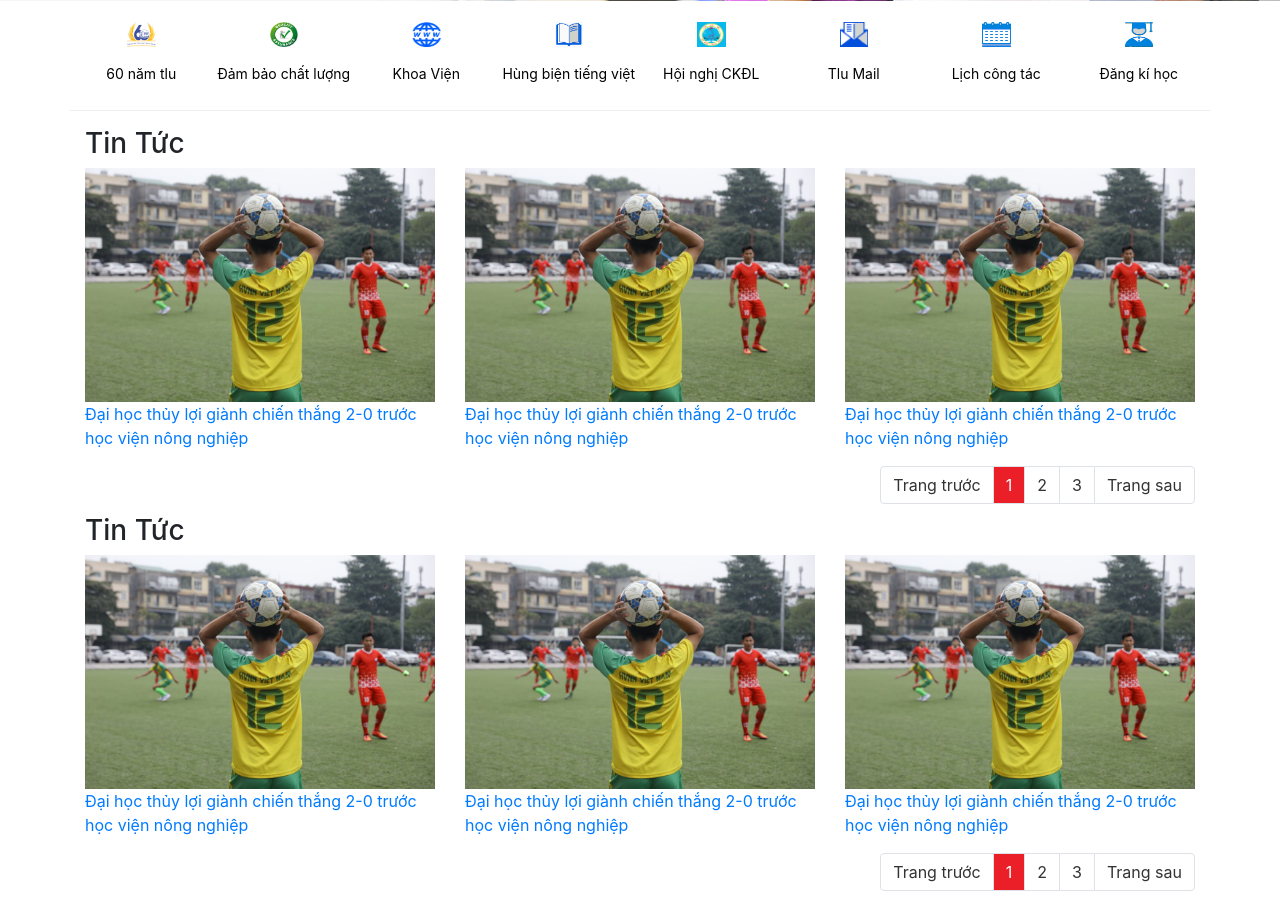
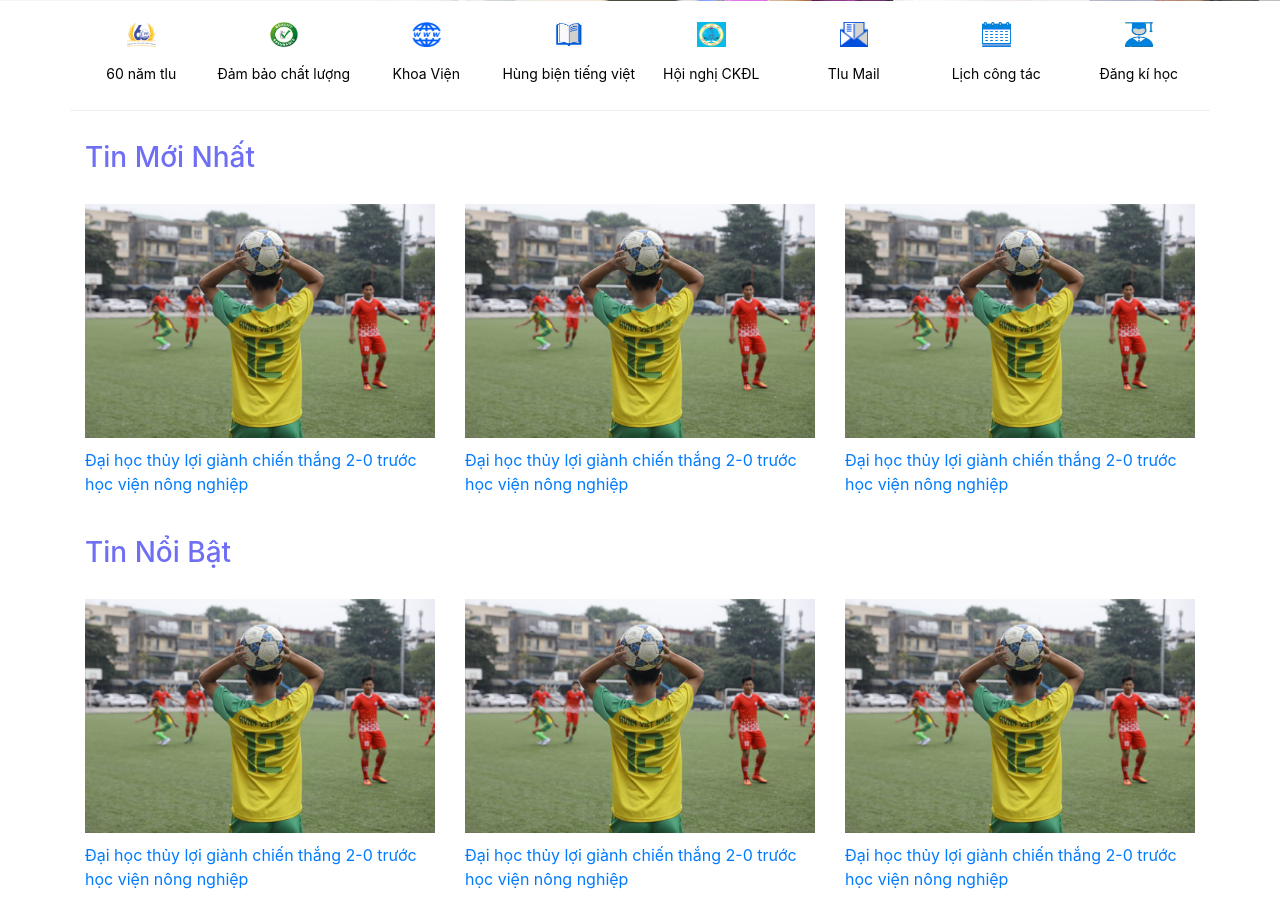
Before and after one commit to NgTon2210/175A071455-175A071454, a PHP site: page / in a window 1280 px wide. Shown: the part 739-1640 px from the top of the page. Run offline with PHP 8.4, Linux system fonts and the light colour scheme; some libraries are stand-ins or nearby versions.

Commit message:
first commit

```diff
--- a/css/style.css
+++ b/css/style.css
@@ -169,22 +169,48 @@ header .slide img
     height: 28%;
 }
 
-/*css news main*/
-#pagination
+/*css content main main*/
+.content-main h3
 {
-   position: relative;
+   margin: 30px 0px;
+   color: rgb(111, 111, 246);
 }
-#pagination ul{
+.latest-new
+{
+    position: relative;
+}
+.latest-new a
+{
+    text-decoration: none;
+}
+.latest-new a p
+{
+    margin: 10px 0px;
+
+}
+.latest-new .link
+{
+    width: 350px;
+    height: 233.33px;
+    text-align: center;
+    line-height: 233px;
     position: absolute;
-    right: 0px;
-    top: 0px;
+    top:0;
+    right: 0;
+    opacity: 0;
+    transition: 0.5s;
 }
-#pagination ul li a.page-link{
-	color:#333333;}
-#pagination ul li a.page-link:hover{
-	background:#EB1F27;
-	color:#FFF;}
-#pagination ul li.active a{
-	background:#EB1F27;
-	border-color:#dee2e6;
-	color:#FFF;}
+.latest-new .link:hover
+{
+    background: rgba(128, 128, 128, 0.863);
+    opacity: 0.5;
+}
+.latest-new .link span i
+{
+    background: blanchedalmond;
+    border: 2px solid white;
+    color: black;
+    font-weight: bold;
+    border-radius: 50%;
+    padding: 15px 15px;
+}
--- a/index.html
+++ b/index.html
@@ -190,14 +190,16 @@
             </div>
 
             <!--news main-->
+            <div class="content-main">
                 <div class="news">
-                <h3 class="mt-3">Tin Tức</h3>
+                    <h3>Tin Mới Nhất</h3>
                     <div class="row">
                         <div class="col-lg-4">
-                        <div class="latest-new">
+                            <div class="latest-new ">
                                 <a href="">
                                     <img src="img/news1.jpg" alt="" class="img-fluid">
                                     <p>Đại học thủy lợi giành chiến thắng 2-0 trước học viện nông nghiệp</p>
+                                    <div class="link"><span><i class="fas fa-eye"></i></span></div>
                                 </a>
                             </div>
 
@@ -207,6 +209,7 @@
                                 <a href="">
                                     <img src="img/news1.jpg" alt="" class="img-fluid">
                                     <p>Đại học thủy lợi giành chiến thắng 2-0 trước học viện nông nghiệp</p>
+                                    <div class="link"><span><i class="fas fa-eye"></i></span></div>
                                 </a>
                             </div>
                         </div>
@@ -215,33 +218,24 @@
                                 <a href="">
                                     <img src="img/news1.jpg" alt="" class="img-fluid">
                                     <p>Đại học thủy lợi giành chiến thắng 2-0 trước học viện nông nghiệp</p>
+                                    <div class="link"><span><i class="fas fa-eye"></i></span></div>
                                 </a>
                             </div>
                         </div>
-
                     </div>
-            </div>
-
-            <div id="pagination">
-                    <ul class="pagination">
-                        <li class="page-item"><a class="page-link" href="#">Trang trước</a></li>
-                        <li class="page-item active"><a class="page-link" href="#">1</a></li>
-                        <li class="page-item"><a class="page-link" href="#">2</a></li>
-                        <li class="page-item"><a class="page-link" href="#">3</a></li>
-                        <li class="page-item"><a class="page-link" href="#">Trang sau</a></li>
-                    </ul>
                 </div>
                 <!--end news main-->
 
                 <!--educate-->
-            <div class="news  ">
-                    <h3 class="mt-5">Tin Tức</h3>
+                <div class="news">
+                    <h3>Tin Nổi Bật</h3>
                     <div class="row">
                         <div class="col-lg-4">
                             <div class="latest-new">
                                 <a href="">
                                     <img src="img/news1.jpg" alt="" class="img-fluid">
                                     <p>Đại học thủy lợi giành chiến thắng 2-0 trước học viện nông nghiệp</p>
+                                    <div class="link"><span><i class="fas fa-eye"></i></span></div>
                                 </a>
                             </div>
 
@@ -251,6 +245,7 @@
                                 <a href="">
                                     <img src="img/news1.jpg" alt="" class="img-fluid">
                                     <p>Đại học thủy lợi giành chiến thắng 2-0 trước học viện nông nghiệp</p>
+                                    <div class="link"><span><i class="fas fa-eye"></i></span></div>
                                 </a>
                             </div>
                         </div>
@@ -259,22 +254,13 @@
                                 <a href="">
                                     <img src="img/news1.jpg" alt="" class="img-fluid">
                                     <p>Đại học thủy lợi giành chiến thắng 2-0 trước học viện nông nghiệp</p>
+                                    <div class="link"><span><i class="fas fa-eye"></i></span></div>
                                 </a>
                             </div>
                         </div>
-
                     </div>
                 </div>
 
-                <div id="pagination">
-                        <ul class="pagination">
-                            <li class="page-item"><a class="page-link" href="#">Trang trước</a></li>
-                            <li class="page-item active"><a class="page-link" href="#">1</a></li>
-                            <li class="page-item"><a class="page-link" href="#">2</a></li>
-                            <li class="page-item"><a class="page-link" href="#">3</a></li>
-                            <li class="page-item"><a class="page-link" href="#">Trang sau</a></li>
-                        </ul>
-                    </div>
         <!--end-educate-->
         </div>
     </main>
```
Lines whose indentation alone changed are shown as unchanged.
